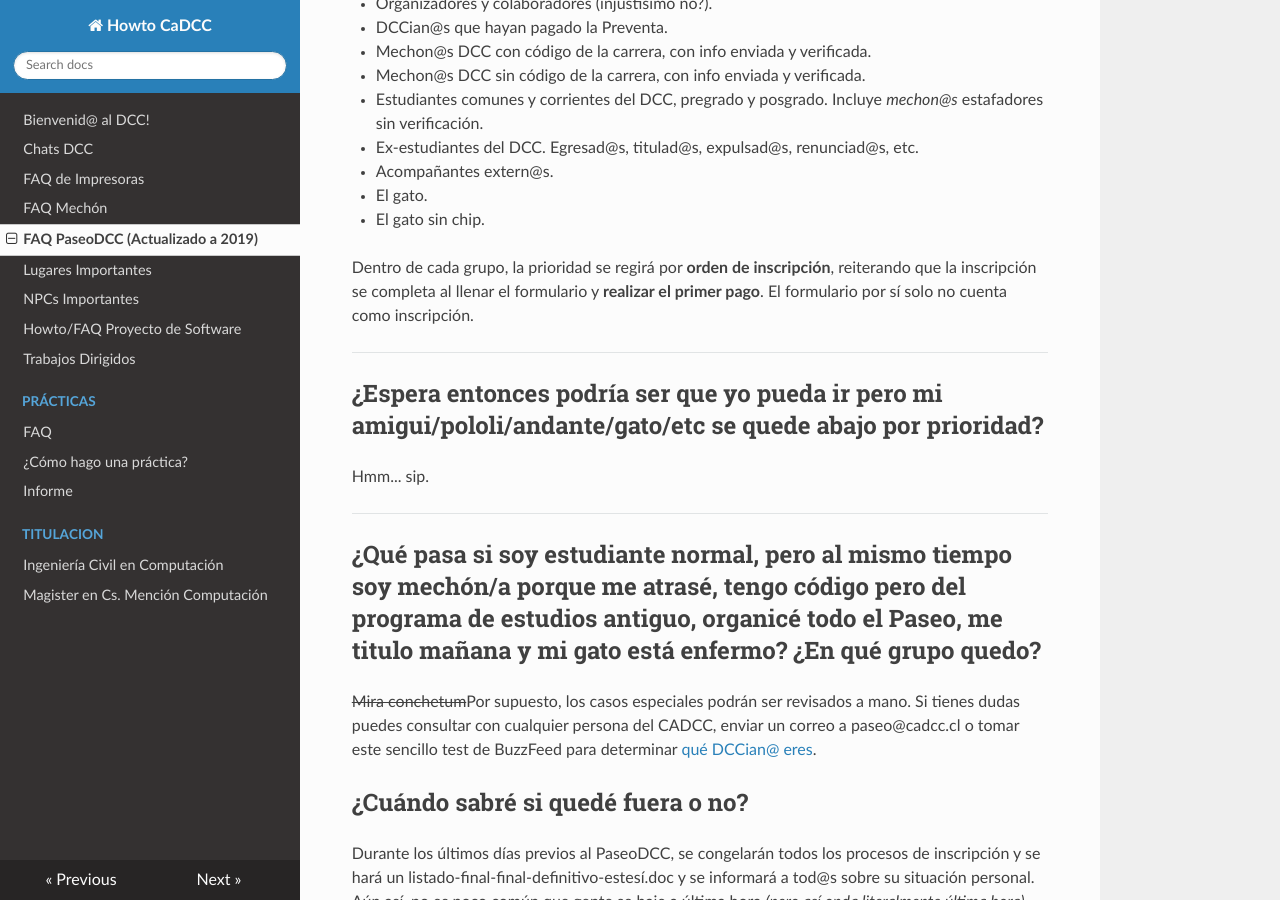
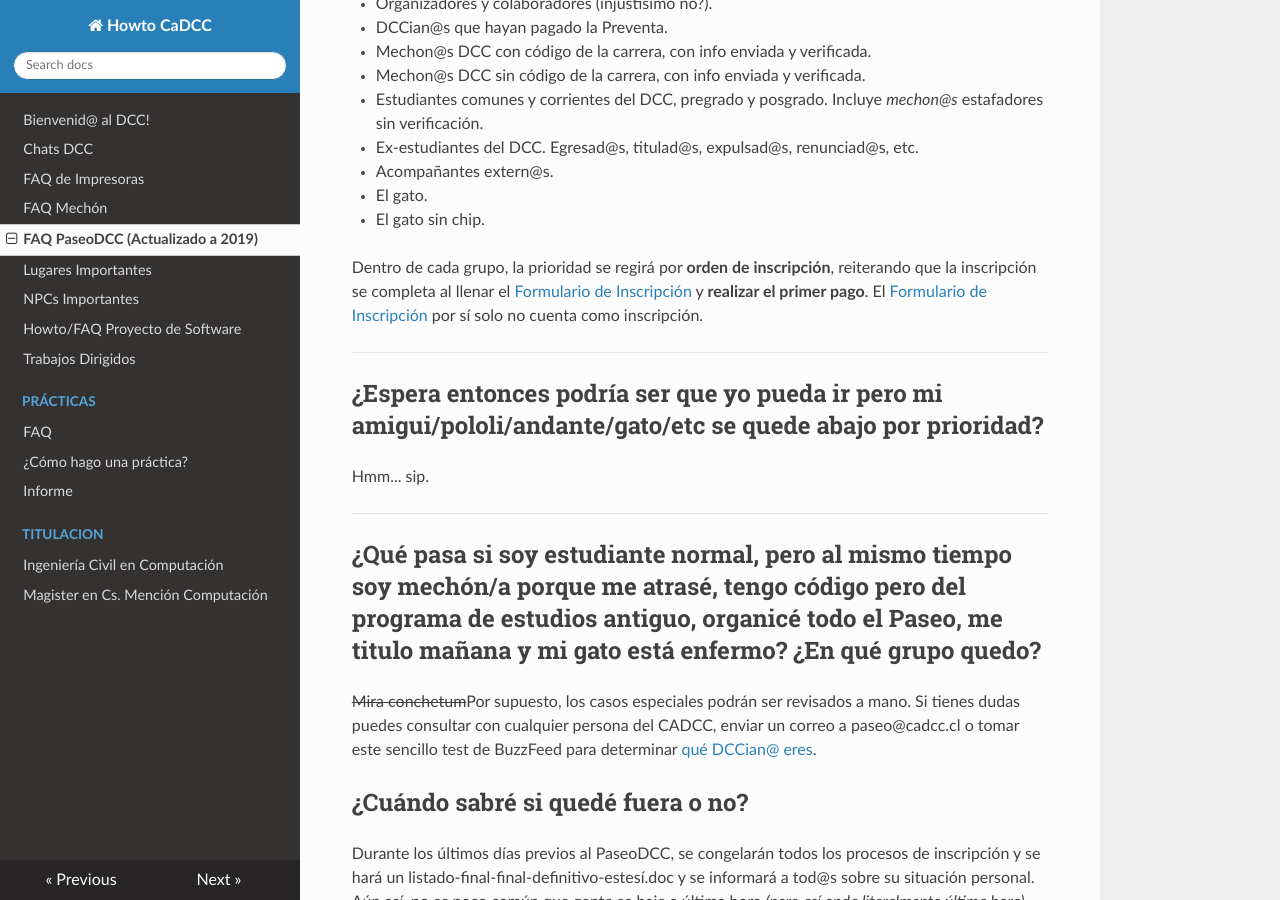
Before and after one commit to cadcc/howto, an MkDocs documentation site: the page built from docs/FAQ PaseoDCC.md, in a window 1280 px wide and 900 px high, scrolled down 3561 px. Built offline with MkDocs 1.6.1, drawn with Linux system fonts in a browser that asks for light colours; nearby versions of some CDN libraries.

Commit message:
Update FAQ PaseoDCC.md

```diff
--- a/docs/FAQ PaseoDCC.md
+++ b/docs/FAQ PaseoDCC.md
@@ -104,7 +104,7 @@ La prioridad de cupos para este año contempla los siguientes grupos en orden de
 * El gato.
 * El gato sin chip.
 
-Dentro de cada grupo, la prioridad se regirá por **orden de inscripción**, reiterando que la inscripción se completa al llenar el formulario y **realizar el primer pago**. El formulario por sí solo no cuenta como inscripción.
+Dentro de cada grupo, la prioridad se regirá por **orden de inscripción**, reiterando que la inscripción se completa al llenar el [Formulario de Inscripción](a.cadcc.cl/paseo2019) y **realizar el primer pago**. El [Formulario de Inscripción](a.cadcc.cl/paseo2019) por sí solo no cuenta como inscripción.
 
 ---
 
```
